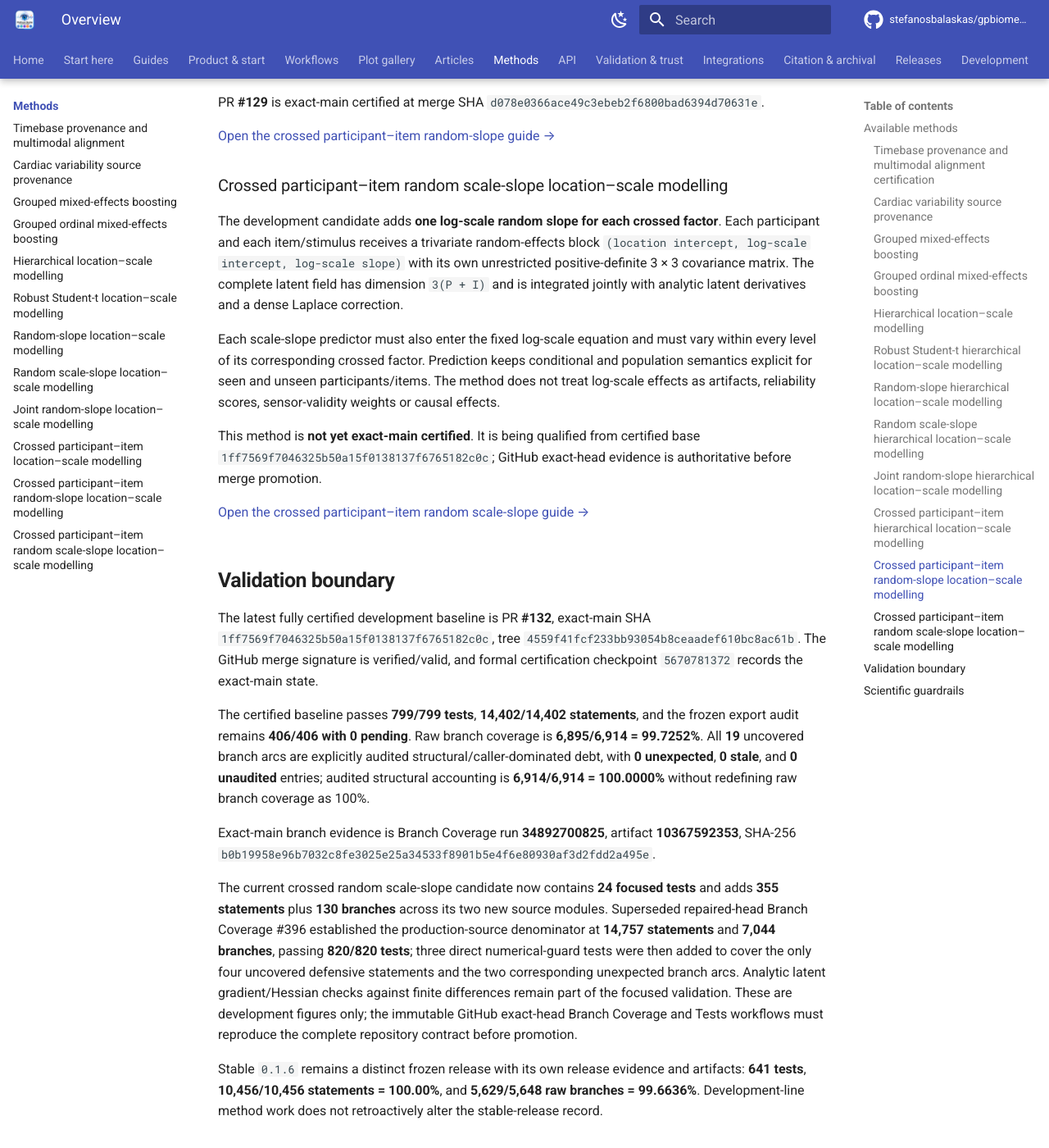
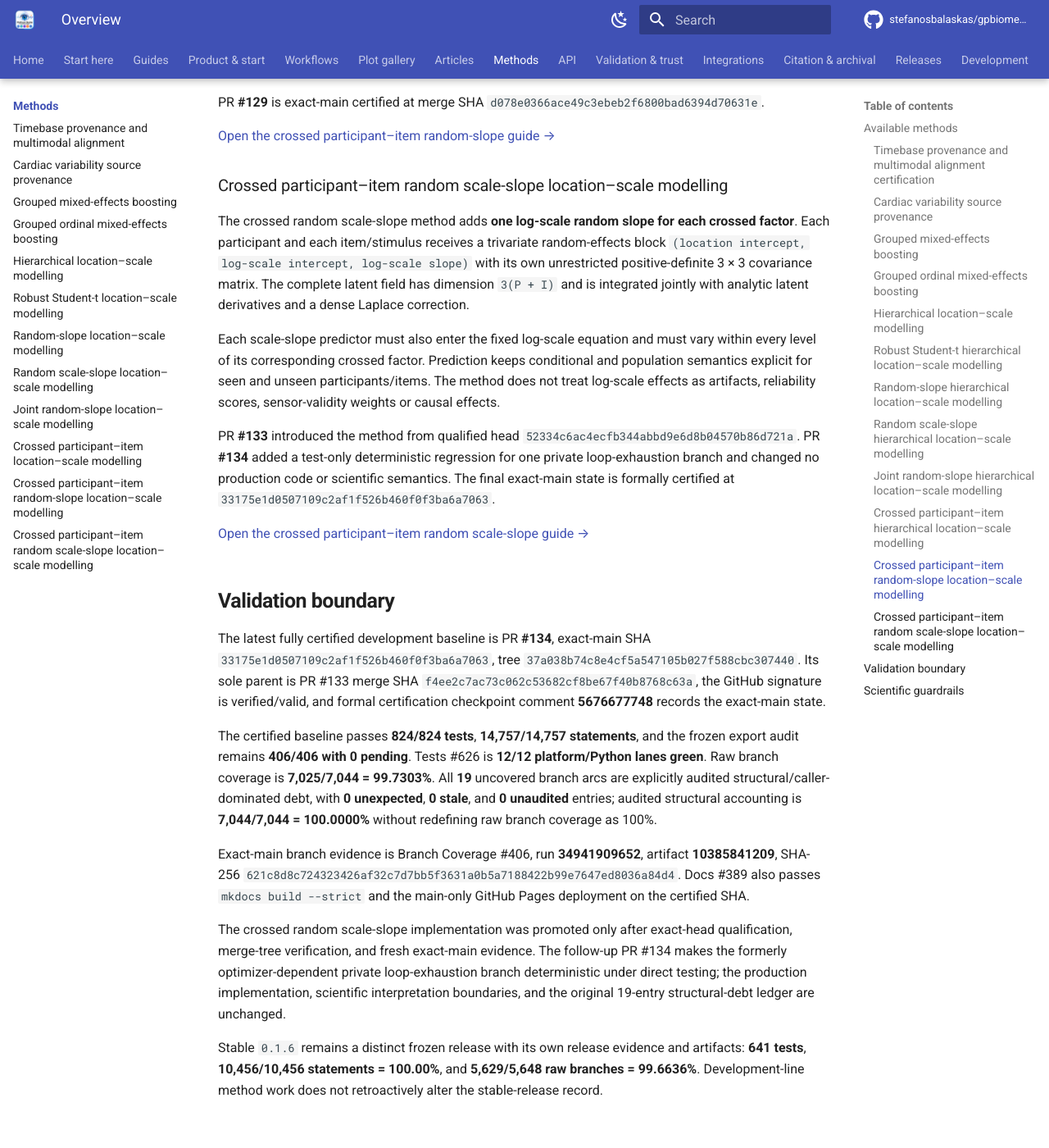
Before and after one commit to stefanosbalaskas/gpbiometricspy, an MkDocs documentation site: the page built from docs/methods/index.md, in a window 1280 px wide and 1400 px high, scrolled down 3761 px. Shown: the whole window at 82% size. Built offline with MkDocs 1.6.1 and Material for MkDocs 9.7.7, drawn with Linux system fonts in a browser that asks for light colours; comment, search, counter and statistics services are not loaded.

Commit message:
docs: record certified crossed random scale-slope baseline (#135)
Update the crossed participant–item random scale-slope method documentation to reflect the formally certified exact-main state. Documentation-only follow-up; no production code, tests, workflows, package metadata, or structural branch-debt ledger changes.

```diff
--- a/docs/methods/index.md
+++ b/docs/methods/index.md
@@ -94,23 +94,23 @@ PR **#129** is exact-main certified at merge SHA `d078e0366ace49c3ebeb2f6800bad6
 
 ### Crossed participant–item random scale-slope location–scale modelling
 
-The development candidate adds **one log-scale random slope for each crossed factor**. Each participant and each item/stimulus receives a trivariate random-effects block `(location intercept, log-scale intercept, log-scale slope)` with its own unrestricted positive-definite 3 × 3 covariance matrix. The complete latent field has dimension `3(P + I)` and is integrated jointly with analytic latent derivatives and a dense Laplace correction.
+The crossed random scale-slope method adds **one log-scale random slope for each crossed factor**. Each participant and each item/stimulus receives a trivariate random-effects block `(location intercept, log-scale intercept, log-scale slope)` with its own unrestricted positive-definite 3 × 3 covariance matrix. The complete latent field has dimension `3(P + I)` and is integrated jointly with analytic latent derivatives and a dense Laplace correction.
 
 Each scale-slope predictor must also enter the fixed log-scale equation and must vary within every level of its corresponding crossed factor. Prediction keeps conditional and population semantics explicit for seen and unseen participants/items. The method does not treat log-scale effects as artifacts, reliability scores, sensor-validity weights or causal effects.
 
-This method is **not yet exact-main certified**. It is being qualified from certified base `1ff7569f7046325b50a15f0138137f6765182c0c`; GitHub exact-head evidence is authoritative before merge promotion.
+PR **#133** introduced the method from qualified head `52334c6ac4ecfb344abbd9e6d8b04570b86d721a`. PR **#134** added a test-only deterministic regression for one private loop-exhaustion branch and changed no production code or scientific semantics. The final exact-main state is formally certified at `33175e1d0507109c2af1f526b460f0f3ba6a7063`.
 
 [Open the crossed participant–item random scale-slope guide →](crossed-random-scale-slopes-location-scale.md)
 
 ## Validation boundary
 
-The latest fully certified development baseline is PR **#132**, exact-main SHA `1ff7569f7046325b50a15f0138137f6765182c0c`, tree `4559f41fcf233bb93054b8ceaadef610bc8ac61b`. The GitHub merge signature is verified/valid, and formal certification checkpoint `5670781372` records the exact-main state.
+The latest fully certified development baseline is PR **#134**, exact-main SHA `33175e1d0507109c2af1f526b460f0f3ba6a7063`, tree `37a038b74c8e4cf5a547105b027f588cbc307440`. Its sole parent is PR #133 merge SHA `f4ee2c7ac73c062c53682cf8be67f40b8768c63a`, the GitHub signature is verified/valid, and formal certification checkpoint comment **5676677748** records the exact-main state.
 
-The certified baseline passes **799/799 tests**, **14,402/14,402 statements**, and the frozen export audit remains **406/406 with 0 pending**. Raw branch coverage is **6,895/6,914 = 99.7252%**. All **19** uncovered branch arcs are explicitly audited structural/caller-dominated debt, with **0 unexpected**, **0 stale**, and **0 unaudited** entries; audited structural accounting is **6,914/6,914 = 100.0000%** without redefining raw branch coverage as 100%.
+The certified baseline passes **824/824 tests**, **14,757/14,757 statements**, and the frozen export audit remains **406/406 with 0 pending**. Tests #626 is **12/12 platform/Python lanes green**. Raw branch coverage is **7,025/7,044 = 99.7303%**. All **19** uncovered branch arcs are explicitly audited structural/caller-dominated debt, with **0 unexpected**, **0 stale**, and **0 unaudited** entries; audited structural accounting is **7,044/7,044 = 100.0000%** without redefining raw branch coverage as 100%.
 
-Exact-main branch evidence is Branch Coverage run **34892700825**, artifact **10367592353**, SHA-256 `b0b19958e96b7032c8fe3025e25a34533f8901b5e4f6e80930af3d2fdd2a495e`.
+Exact-main branch evidence is Branch Coverage #406, run **34941909652**, artifact **10385841209**, SHA-256 `621c8d8c724323426af32c7d7bb5f3631a0b5a7188422b99e7647ed8036a84d4`. Docs #389 also passes `mkdocs build --strict` and the main-only GitHub Pages deployment on the certified SHA.
 
-The current crossed random scale-slope candidate now contains **24 focused tests** and adds **355 statements** plus **130 branches** across its two new source modules. Superseded repaired-head Branch Coverage #396 established the production-source denominator at **14,757 statements** and **7,044 branches**, passing **820/820 tests**; three direct numerical-guard tests were then added to cover the only four uncovered defensive statements and the two corresponding unexpected branch arcs. Analytic latent gradient/Hessian checks against finite differences remain part of the focused validation. These are development figures only; the immutable GitHub exact-head Branch Coverage and Tests workflows must reproduce the complete repository contract before promotion.
+The crossed random scale-slope implementation was promoted only after exact-head qualification, merge-tree verification, and fresh exact-main evidence. The follow-up PR #134 makes the formerly optimizer-dependent private loop-exhaustion branch deterministic under direct testing; the production implementation, scientific interpretation boundaries, and the original 19-entry structural-debt ledger are unchanged.
 
 Stable `0.1.6` remains a distinct frozen release with its own release evidence and artifacts: **641 tests**, **10,456/10,456 statements = 100.00%**, and **5,629/5,648 raw branches = 99.6636%**. Development-line method work does not retroactively alter the stable-release record.
 
```
Also changed, not shown: docs/methods/crossed-random-scale-slopes-location-scale.md (+5 -3 lines).
